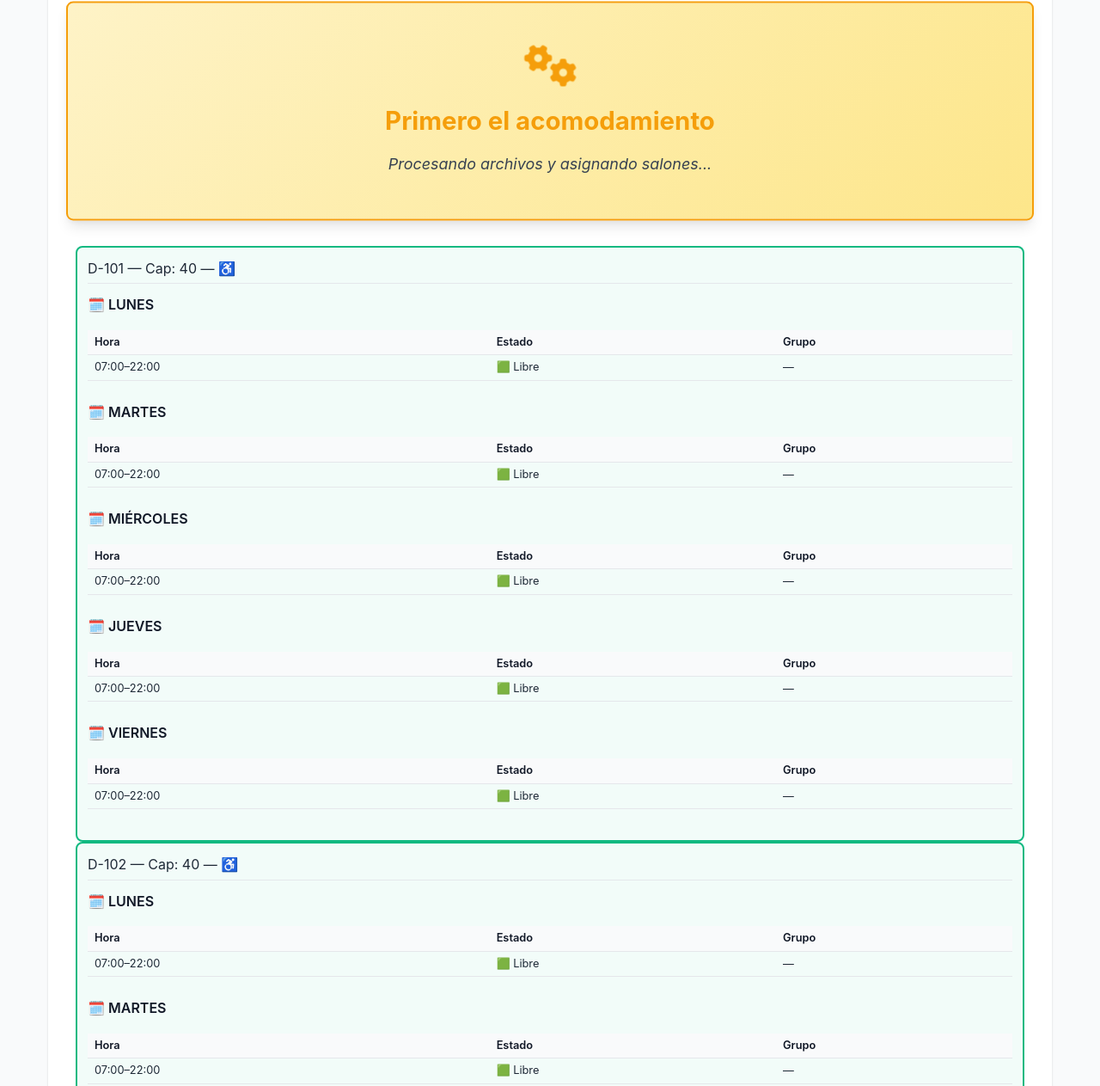
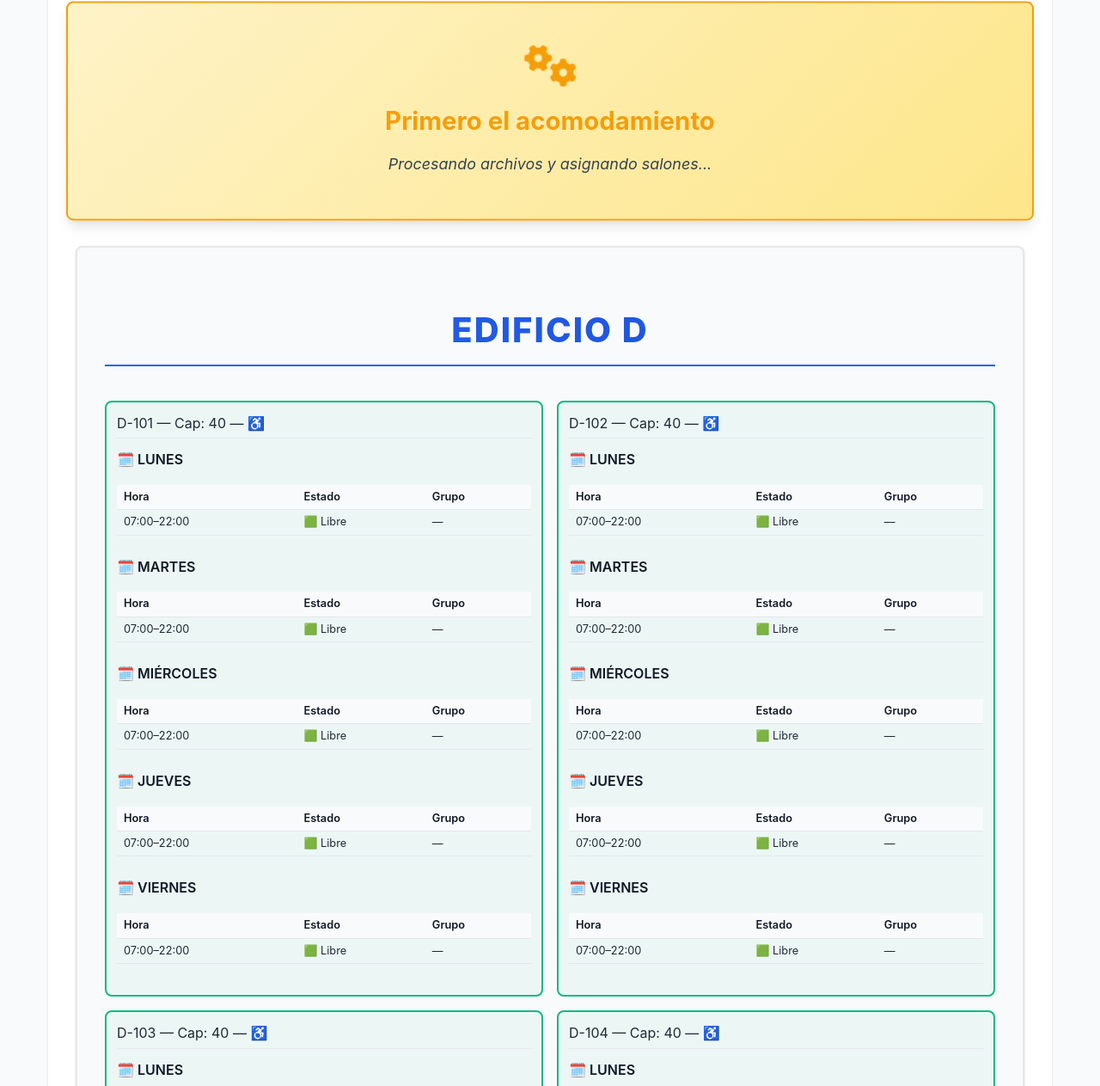
Before and after one commit to johannaPrieto/logica_-acomodo, a plain HTML site: page salones/index.html in a window 1280 px wide. Shown: the part 817-2080 px from the top of the page at 86% size. Drawn offline with Linux system fonts and the light colour scheme.

Commit message:
Cambios de de mejora en la visualizacion

```diff
--- a/salones/css/style.css
+++ b/salones/css/style.css
@@ -426,7 +426,12 @@ tbody tr:hover {
 }
 
 .edificio {
-    margin-bottom: 3rem;
+    margin-bottom: 4rem;
+    padding: 2rem;
+    background: var(--gray-50);
+    border-radius: var(--border-radius);
+    border: 2px solid var(--gray-200);
+    box-shadow: var(--shadow);
 }
 
 .edificio h3 {
@@ -434,6 +439,17 @@ tbody tr:hover {
     margin-bottom: 1.5rem;
     padding-bottom: 0.5rem;
     border-bottom: 2px solid var(--primary-color);
+    font-size: 2.5rem;
+    font-weight: 800;
+    text-align: center;
+    text-transform: uppercase;
+    letter-spacing: 2px;
+    background: linear-gradient(135deg, var(--primary-color), var(--primary-dark));
+    -webkit-background-clip: text;
+    -webkit-text-fill-color: transparent;
+    background-clip: text;
+    margin-top: 2rem;
+    margin-bottom: 2.5rem;
 }
 
 .edificio-salones {
@@ -1025,4 +1041,19 @@ tbody tr:hover {
     .mensaje-acomodo-inicial .mensaje-content h3 {
         font-size: 1.5rem;
     }
+
+    .edificio h3 {
+        font-size: 2rem;
+        margin-top: 1rem;
+        margin-bottom: 1.5rem;
+    }
+
+    .edificio {
+        margin-bottom: 2rem;
+        padding: 1rem;
+    }
+
+    .edificio-salones {
+        grid-template-columns: 1fr;
+    }
 }
--- a/salones/js/ui/visualizadorSalones.js
+++ b/salones/js/ui/visualizadorSalones.js
@@ -1,3 +1,25 @@
+/**
+ * Agrupa salones por edificio extrayendo la letra del edificio del ID del salón
+ * @param {Array} salones - Lista de salones
+ * @returns {Object} Objeto con salones agrupados por edificio
+ */
+function agruparSalonesPorEdificio(salones) {
+  const salonesPorEdificio = {};
+
+  salones.forEach(salon => {
+    // Extraer la letra del edificio del ID del salón (ej: "D101" -> "D")
+    const edificio = salon.id.charAt(0).toUpperCase();
+
+    if (!salonesPorEdificio[edificio]) {
+      salonesPorEdificio[edificio] = [];
+    }
+
+    salonesPorEdificio[edificio].push(salon);
+  });
+
+  return salonesPorEdificio;
+}
+
 /**
  * Muestra los salones en la interfaz en formato calendario con bloques reales
  * @param {Array} salones - Lista de salones a mostrar
@@ -14,6 +36,9 @@ function mostrarSalonesEnInterfaz(salones, gruposDivididos = null) {
   // Ordenar salones por id
   salones.sort((a, b) => a.id.localeCompare(b.id));
 
+  // Agrupar salones por edificio
+  const salonesPorEdificio = agruparSalonesPorEdificio(salones);
+
   // Mostrar mensaje inicial de acomodo
   mostrarMensajeAcomodamiento();
 
@@ -26,7 +51,22 @@ function mostrarSalonesEnInterfaz(salones, gruposDivididos = null) {
     }
   }
 
-  salones.forEach(salon => {
+  // Mostrar salones agrupados por edificio
+  Object.keys(salonesPorEdificio).sort().forEach(edificio => {
+    const divEdificio = document.createElement('div');
+    divEdificio.className = 'edificio';
+
+    // Crear encabezado del edificio
+    const headerEdificio = document.createElement('h3');
+    headerEdificio.textContent = `EDIFICIO ${edificio}`;
+    divEdificio.appendChild(headerEdificio);
+
+    // Crear contenedor para los salones del edificio
+    const divSalonesEdificio = document.createElement('div');
+    divSalonesEdificio.className = 'edificio-salones';
+
+    // Procesar cada salón del edificio
+    salonesPorEdificio[edificio].forEach(salon => {
       const divSalon = document.createElement('div');
       divSalon.className = `salon ${salon.asignacionesBloques?.length > 0 ? 'ocupado' : 'libre'}`;
 
@@ -141,7 +181,11 @@ function mostrarSalonesEnInterfaz(salones, gruposDivididos = null) {
         </div>
       `;
 
-    contenedor.appendChild(divSalon);
+      divSalonesEdificio.appendChild(divSalon);
+    });
+
+    divEdificio.appendChild(divSalonesEdificio);
+    contenedor.appendChild(divEdificio);
   });
 }
 
```
Lines whose indentation alone changed are shown as unchanged.
